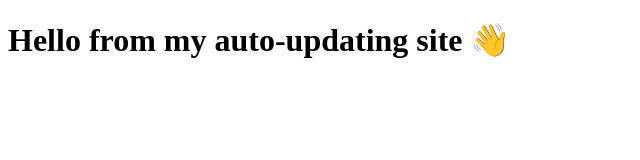
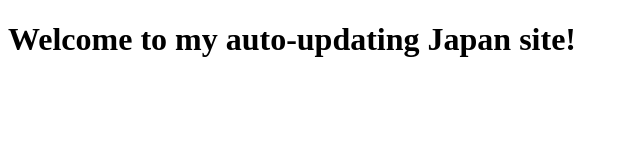
Before and after one commit to zacaracaz/japan, a plain HTML site: page index.html in a window 1280 px wide. Shown: the whole page, without its empty margins (0-640 px from the left). Drawn offline with Linux system fonts and the light colour scheme.

Commit message:
Update homepage headline

```diff
--- a/index.html
+++ b/index.html
@@ -1,5 +1,5 @@
 <!doctype html>
 <html>
   <head><meta charset="utf-8"><title>My Site</title></head>
-  <body><h1>Hello from my auto-updating site 👋</h1></body>
+  <body><h1>Welcome to my auto-updating Japan site!</h1></body>
 </html>
```
